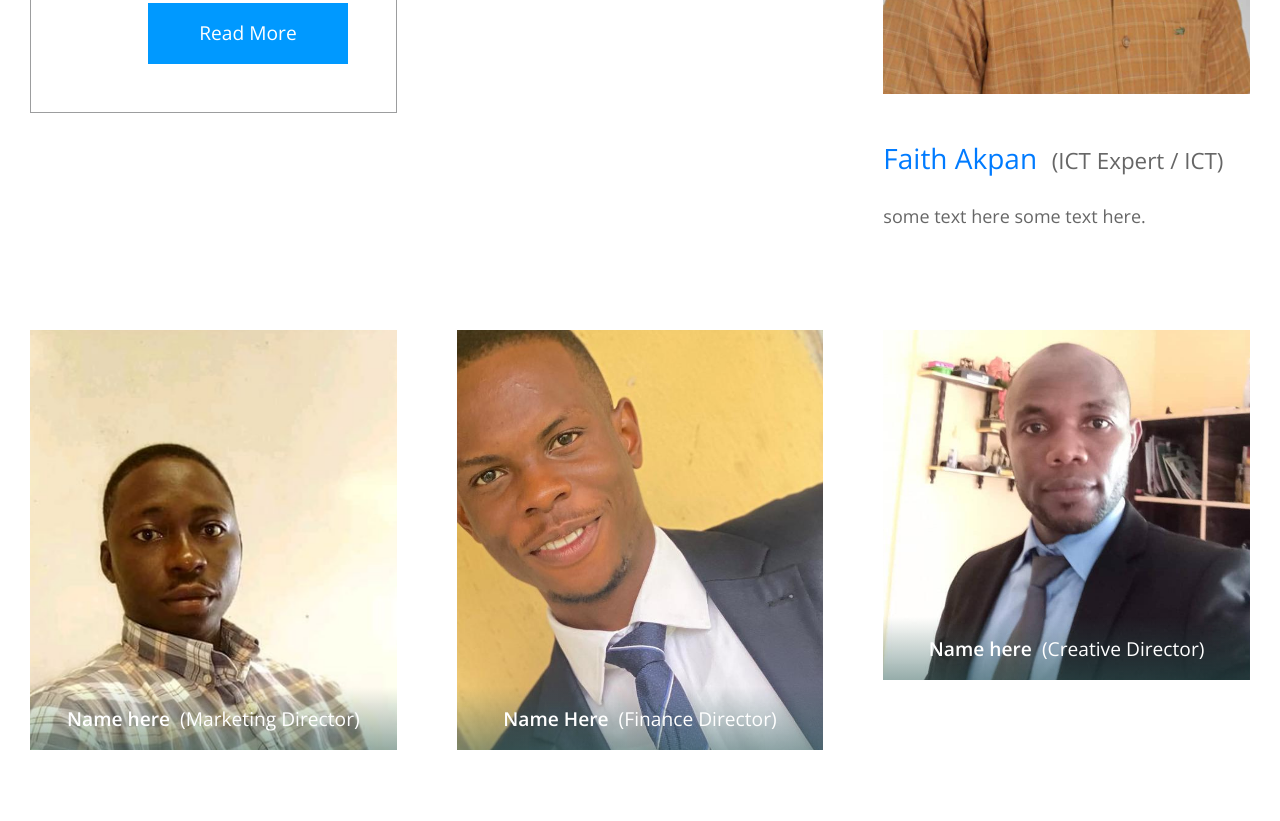
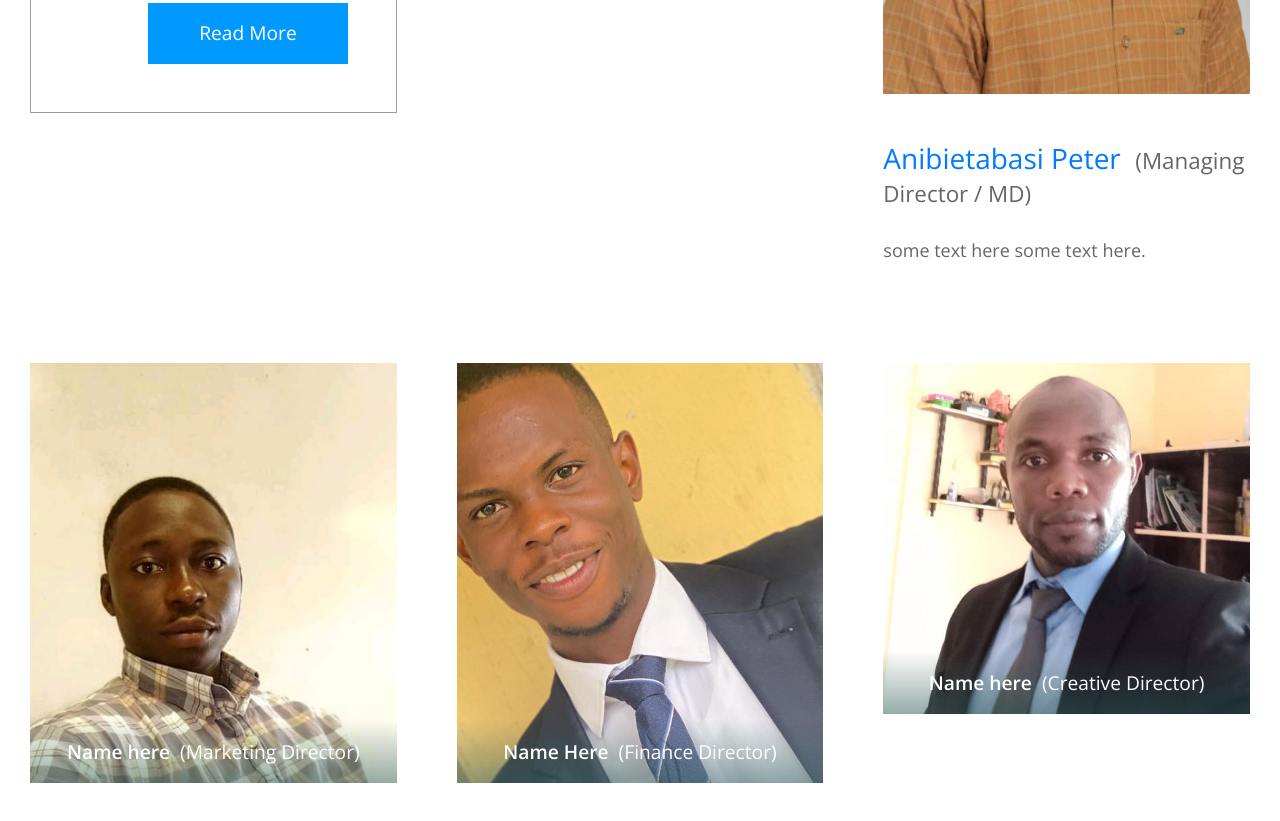
Before and after one commit to Faith-Akpan/dandeeconstructions, a plain HTML site: page about.html in a window 1280 px wide. Shown: the part 1110-1931 px from the top of the page. Drawn offline with nearby package versions, Linux system fonts and the light colour scheme.

Commit message:
Update about.html

```diff
--- a/about.html
+++ b/about.html
@@ -88,8 +88,8 @@
                     <img src="img/about-02.jpg" alt="Image" class="img-fluid mb-5">
                     <figcaption>
                         <h3 class="mb-4">
-                            <span class="text-primary">Faith Akpan</span>&nbsp;
-                            <span class="small tm-text-gray">(ICT Expert / ICT)</span>
+                            <span class="text-primary">Anibietabasi Peter</span>&nbsp;
+                            <span class="small tm-text-gray">(Managing Director / MD)</span>
                         </h3>
                         <p>some text here
                             some text here.</p>
```
